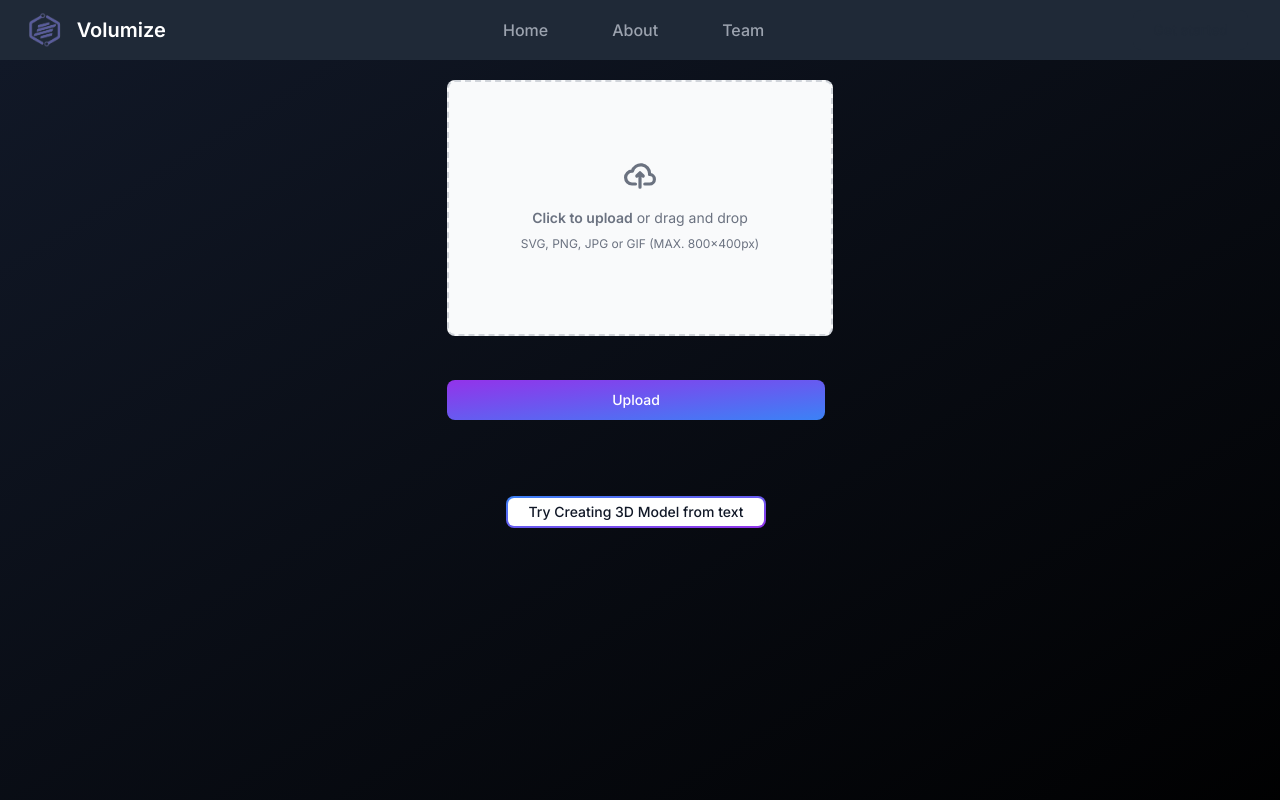
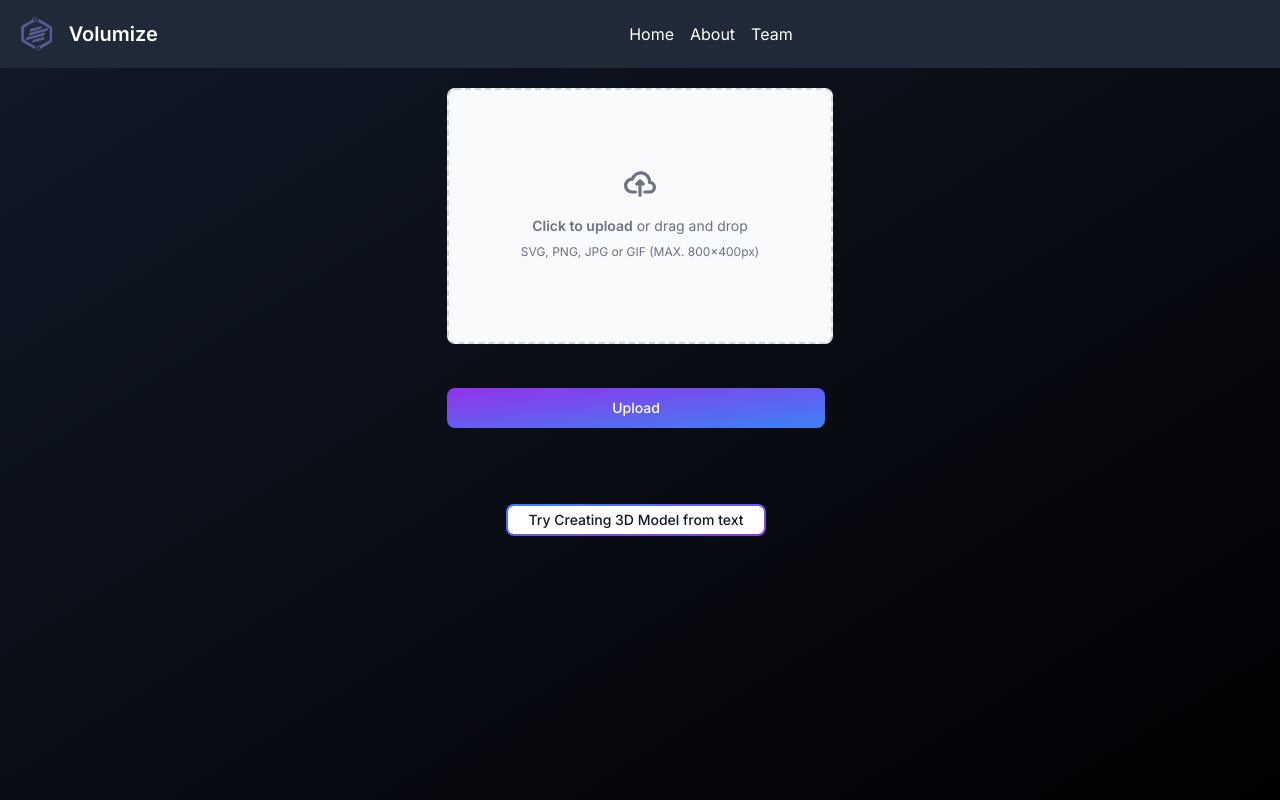
Before and after one commit to Zhassulan1/Volumize-Front, a Next.js app: page /create in a window 1280 px wide. Shown: the top 800 px of the page. Built offline with nearby package versions, Linux system fonts and the light colour scheme.

Commit message:
fix: insane header

```diff
--- a/package.json
+++ b/package.json
@@ -13,6 +13,7 @@
     "@react-three/fiber": "^8.16.8",
     "@vercel/analytics": "^1.3.1",
     "axios": "^1.7.2",
+    "lucide-react": "^0.416.0",
     "next": "14.2.4",
     "react": "^18",
     "react-dom": "^18",
--- a/src/app/components/header/index.tsx
+++ b/src/app/components/header/index.tsx
@@ -1,54 +1,52 @@
 "use client";
 
-import "./header.css"
-import { useState } from 'react';
+import React, { useState } from 'react';
+import Link from 'next/link';
+import { Menu, X } from 'lucide-react';
 
-export default function Header({ mainBtnText }: { mainBtnText?: string }) {
-    const [isMobileMenuOpen, setIsMobileMenuOpen] = useState(false);
+export default function Header() {
+  const [isMenuOpen, setIsMenuOpen] = useState(false);
 
-    const handleMobileMenuToggle = () => {
-        setIsMobileMenuOpen(!isMobileMenuOpen);
+  const toggleMenu = () => {
+    setIsMenuOpen(!isMenuOpen);
   };
 
   return (
-        <header>
-            <nav className="border-gray-200 px-4 lg:px-6 py-2.5 bg-gray-800 z-10">
-                <div className="flex flex-wrap justify-between items-center mx-auto max-w-screen-xl">
+    <header className="bg-gray-800 z-10 text-white">
+      <div className="container mx-auto px-4">
+        <div className="flex justify-between items-center py-4">
             <a href="/" className="flex items-center">
                 <img src="/logo.png" className="mr-3 h-6 sm:h-9" alt="Volumize Logo" />
                 <span className="self-center text-xl font-semibold whitespace-nowrap text-white">Volumize</span>
             </a>
-                    <div className="flex items-center lg:order-2">
-                        {/* <a href="#" className="text-gray-800 text-white hover:bg-gray-50 focus:ring-4 focus:ring-gray-300 font-medium rounded-lg text-sm px-4 lg:px-5 py-2 lg:py-2.5 mr-2 hover:bg-gray-700 focus:outline-none focus:ring-gray-800">Log in</a> */}
 
+          {/* Desktop menu */}
+          <nav className="hidden md:flex space-x-4 justify-between items-center w-max m-auto lg:flex lg:w-auto lg:order-1">
+            <Link href="/" className="hover:text-blue-200">Home</Link>
+            <Link href="/about" className="hover:text-blue-200">About</Link>
+            <Link href="/team" className="block hover:text-blue-200" onClick={toggleMenu}>Team</Link>
+          </nav>
+
+          {/* Mobile menu button */}
+          <button onClick={toggleMenu} className="inline-flex items-center p-2 ml-1 text-sm rounded-lg lg:hidden focus:outline-none focus:ring-2 text-gray-400 hover:bg-gray-700 focus:ring-gray-600">
             {
-                            (!!mainBtnText) ? (
-                            <a
-                                href="/create"
-                                className="text-white focus:ring-4 font-medium rounded-lg text-sm px-4 lg:px-5 py-2 lg:py-2.5 mr-2 bg-primary-600 hover:bg-primary-700 focus:outline-none focus:ring-primary-800"
+                isMenuOpen ? (
+                    // <X size={24} />
+                    <svg
+                        className="w-6 h-6 block"
+                        fill="currentColor"
+                        viewBox="0 0 20 20"
+                        xmlns="http://www.w3.org/2000/svg"
                     >
-                                Get started
-                            </a>
+                        <path
+                            fillRule="evenodd"
+                            d="M4.293 4.293a1 1 0 011.414 0L10 8.586l4.293-4.293a1 1 0 111.414 1.414L11.414 10l4.293 4.293a1 1 0 01-1.414 1.414L10 11.414l-4.293 4.293a1 1 0 01-1.414-1.414L8.586 10 4.293 5.707a1 1 0 010-1.414z"
+                            clipRule="evenodd"
+                        />
+                    </svg>
                 ) : (
-                                <button
-                                className="z-0 text-gray-800 font-medium rounded-lg text-sm px-4 lg:px-5 py-2 lg:py-2.5 mr-2 bg-gray-800 focus:outline-none"
-                            >
-                                Get started
-                            </button>
-                            )
-                        }
-                        <button
-                            data-collapse-toggle="mobile-menu-2"
-                            type="button"
-                            className="inline-flex items-center p-2 ml-1 text-sm rounded-lg lg:hidden focus:outline-none focus:ring-2 text-gray-400 hover:bg-gray-700 focus:ring-gray-600"
-                            aria-controls="mobile-menu-2"
-                            aria-expanded={isMobileMenuOpen}
-                            onClick={handleMobileMenuToggle}
-                        >
-                            <span className="sr-only">
-                                Open main menu
-                            </span>
-                            <svg className={`w-6 h-6 ${isMobileMenuOpen ? 'hidden' : 'block'}`}
+                    // <Menu size={24} />
+                    <svg className="w-6 h-6 block"
                         fill="currentColor"
                         viewBox="0 0 20 20"
                         xmlns="http://www.w3.org/2000/svg"
@@ -59,49 +57,42 @@ export default function Header({ mainBtnText }: { mainBtnText?: string }) {
                             clipRule="evenodd"
                         />
                     </svg>
-                            <svg
-                                className={`w-6 h-6 ${isMobileMenuOpen ? 'block' : 'hidden'}`}
-                                fill="currentColor"
-                                viewBox="0 0 20 20"
-                                xmlns="http://www.w3.org/2000/svg"
-                            >
-                                <path
-                                    fillRule="evenodd"
-                                    d="M4.293 4.293a1 1 0 011.414 0L10 8.586l4.293-4.293a1 1 0 111.414 1.414L11.414 10l4.293 4.293a1 1 0 01-1.414 1.414L10 11.414l-4.293 4.293a1 1 0 01-1.414-1.414L8.586 10 4.293 5.707a1 1 0 010-1.414z"
-                                    clipRule="evenodd"
-                                />
-                            </svg>
+                )}
           </button>
         </div>
 
-                    <div className={`justify-between items-center w-max m-auto lg:flex lg:w-auto lg:order-1 ${isMobileMenuOpen ? 'flex' : 'hidden'}`} id="mobile-menu-2">
-
+        {/* Mobile menu */}
+        {isMenuOpen && (
+          <nav className="md:hidden py-4 justify-between items-center w-max m-auto lg:hidden">
             <ul className="flex flex-col mt-4 font-medium lg:flex-row lg:space-x-8 lg:mt-0">
-                            <li>
-                                <a href="/" className="block py-2 pr-4 pl-3 border-b lg:border-0 lg:p-0 text-gray-400 lg:hover:text-white hover:bg-gray-700 hover:text-white lg:hover:bg-transparent border-gray-700">
+                <li><Link
+                    href="/"
+                    className="block py-2 pr-4 pl-3 lg:p-0 text-gray-400 lg:hover:text-white hover:bg-gray-700 hover:text-white lg:hover:bg-transparent border-gray-700"
+                    onClick={toggleMenu}
+                    >
                         Home
-                                </a>
-                            </li>
+                    </Link></li>
                 <hr />
-
-                            <li>
-                                <a href="/about" className="block py-2 pr-4 pl-3 border-b lg:border-0 lg:p-0 text-gray-400 lg:hover:text-white hover:bg-gray-700 hover:text-white lg:hover:bg-transparent border-gray-700">
+                <li><Link
+                    href="/about"
+                    className="block py-2 pr-4 pl-3 lg:p-0 text-gray-400 lg:hover:text-white hover:bg-gray-700 hover:text-white lg:hover:bg-transparent border-gray-700"
+                    onClick={toggleMenu}
+                    >
                         About
-                                </a>
-                            </li>
+                    </Link></li>
                 <hr />
-
-                            <li>
-                                <a href="/team" className="block py-2 pr-4 pl-3 border-b lg:border-0 lg:p-0 text-gray-400 lg:hover:text-white hover:bg-gray-700 hover:text-white lg:hover:bg-transparent border-gray-700">
+                <li><Link
+                    href="/team"
+                    className="block py-2 pr-4 pl-3 lg:p-0 text-gray-400 lg:hover:text-white hover:bg-gray-700 hover:text-white lg:hover:bg-transparent border-gray-700"
+                    onClick={toggleMenu}
+                    >
                         Team
-                                </a>
-                            </li>
+                </Link></li>
                 <hr />
             </ul>
+          </nav>
+        )}
       </div>
-
-                </div>
-            </nav>
     </header>
-    )
-}
+  );
+};
--- a/src/app/components/ui/viewer.tsx
+++ b/src/app/components/ui/viewer.tsx
@@ -1,3 +1,5 @@
+// "use client";
+
 import React from 'react';
 import { Canvas } from "@react-three/fiber";
 import { OrbitControls } from "@react-three/drei";
@@ -5,8 +7,6 @@ import { Suspense } from "react";
 import { useState } from "react";
 import Scene from "./scene";
 import StretchBtn from './stretchBtn';
-
-// "use client"
 
 interface Props{
     url: string;
--- a/src/app/components/uploadSection/index.tsx
+++ b/src/app/components/uploadSection/index.tsx
@@ -14,6 +14,7 @@ import Upload from '../ui/upload';
 import Thumbnail from '../ui/thumbnail';
 
 const BACKEND_URL = 'https://volumizeback.gestionempresarial.cl';
+// const BACKEND_URL = 'http://localhost:8000';
 
 interface Loader {
   text: string;
--- a/src/app/create/text/page.tsx
+++ b/src/app/create/text/page.tsx
@@ -13,6 +13,7 @@ import Header from '@/app/components/header';
 // import Loader from '../ui/loader';
 
 const BACKEND_URL = 'https://volumizeback.gestionempresarial.cl';
+// const BACKEND_URL = 'http://localhost:8000';
 
 
 
```
Also changed, not shown: 1 other file (tests, documents, lock files or other folders). Lines whose indentation alone changed are shown as unchanged.
